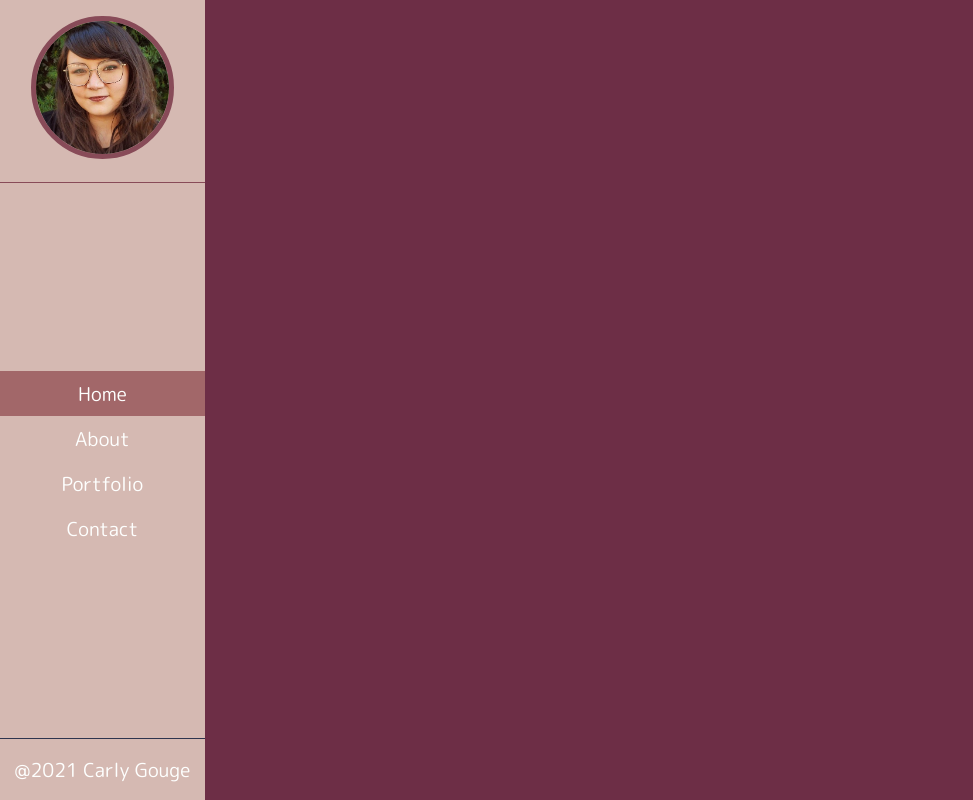
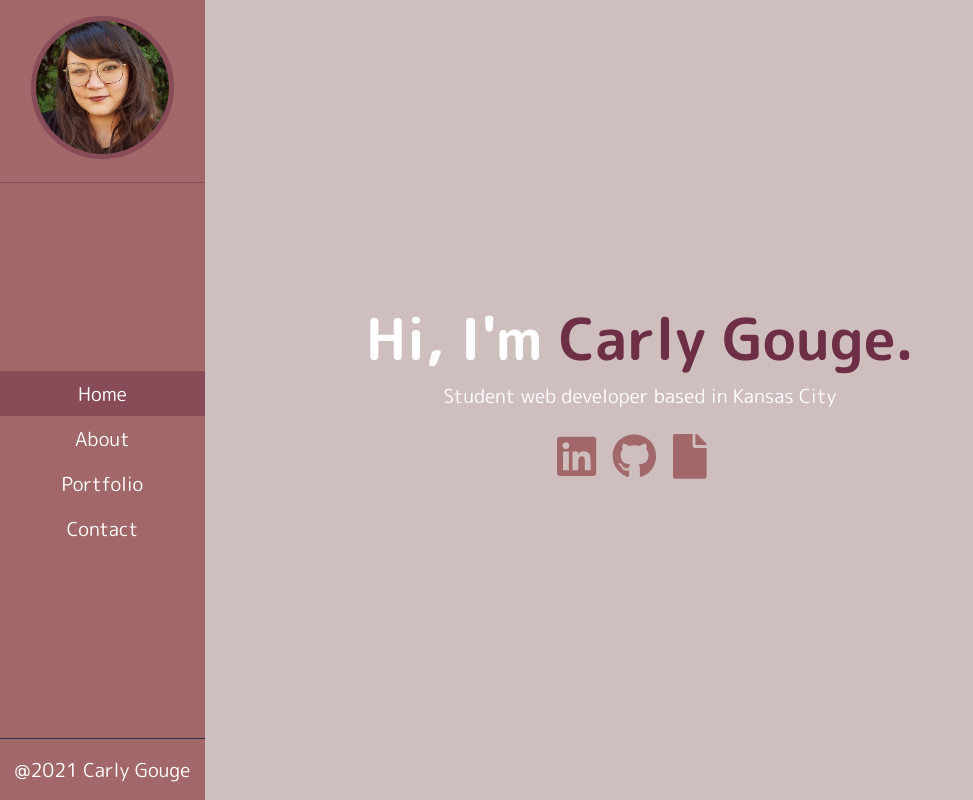
Before and after one commit to cgouge93/React-Portfolio, a React (Create React App) app: page / in a window 1280 px wide. Shown: the whole page, without its empty margins (0-973 px from the left). Built offline with nearby package versions, Linux system fonts and the light colour scheme.

Commit message:
Added social links to main page

```diff
--- a/src/App.js
+++ b/src/App.js
@@ -1,5 +1,8 @@
 import "./App.scss";
 import Navbar from "./components/Navbar"
+import HomePage from "./pages/HomePage";
+import AboutPage from "./pages/AboutPage";
+import {Switch, Route} from "react-router-dom";
 
 function App() {
   return (
@@ -7,7 +10,18 @@ function App() {
      <div className="sidebar">
        <Navbar />
      </div>
-     <div className="main-content"></div>
+     <div className="main-content">
+       <div className="content">
+        <Switch>
+          <Route path="/" exact>
+            <HomePage />
+          </Route>
+          <Route path="/about" exact>
+            <AboutPage />
+          </Route>
+        </Switch>
+       </div>
+     </div>
     </div>
   );
 }
--- a/src/App.scss
+++ b/src/App.scss
@@ -1,5 +1,6 @@
 @import "./styles/layout";
 @import "./styles/navbar";
+@import "./styles/typography";
 
 *{
     padding: 0;
@@ -8,7 +9,7 @@
 }
 
 body{
-    color: #FEFFFE;
+    color: #FFFFFF;
     font-family: 'M PLUS Rounded 1c', sans-serif;
     font-size: 1.2rem;
 }
--- /dev/null
+++ b/src/pages/AboutPage.js
@@ -0,0 +1,11 @@
+import React from 'react'
+
+function AboutPage()  {
+    return (
+        <div className="AboutPage">
+            <h1>About Me</h1>
+        </div>
+    )
+}
+
+export default AboutPage;
--- a/src/pages/HomePage.js
+++ b/src/pages/HomePage.js
@@ -1,9 +1,32 @@
 import React from "react"
+import {faLinkedin} from "@fortawesome/free-brands-svg-icons";
+import {faGithub} from '@fortawesome/free-brands-svg-icons';
+import {faFile} from '@fortawesome/free-solid-svg-icons';
+import { FontAwesomeIcon } from '@fortawesome/react-fontawesome';
 
 function HomePage() {
     return (
-        <div>
-            <h1>Carly Gouge</h1>
+        <div className="HomePage">
+            <header className="hero">
+                <h1 className="hero-text">
+                    Hi, I'm
+                    <span> Carly Gouge.</span>
+                </h1>
+                <p className="h-sub-text">
+                Student web developer based in Kansas City
+                </p>
+            </header>
+            <div className="icons">
+                    <a target="_blank" href="https://www.linkedin.com/in/carly-gouge-570a001b9/" className="icon-holder">
+                        <FontAwesomeIcon icon={faLinkedin} className="icon li" />
+                    </a>
+                    <a target="_blank" href="https://www.github.com/cgouge93" className="icon-holder">
+                        <FontAwesomeIcon icon={faGithub} className="icon gh" />
+                    </a>
+                    <a target="_blank" href="https://drive.google.com/file/d/1E32G3HB63SPELKBvSTiK7cFDHvvKRLYH/view" className="icon-holder">
+                        <FontAwesomeIcon icon={faFile} className="icon res"/>
+                    </a>
+                </div>
         </div>
     )
 }
--- a/src/styles/_layout.scss
+++ b/src/styles/_layout.scss
@@ -2,14 +2,16 @@
     .sidebar {
         width: 16%;
         height: 100vh;
-        background-color: #D5B9B2;
+        background-color: #A26769;
         position: fixed;
     }
 
     .main-content {
         width: 84%;
         margin-left: 16%;
-        background-color: #6D2E46;
+        background-color: #CEBEBE;
         min-height: 100vh;
+        display: grid;
+
     }
 }
--- a/src/styles/_navbar.scss
+++ b/src/styles/_navbar.scss
@@ -43,7 +43,7 @@
                         transform-origin: bottom;
                         transform: scale(0);
                         overflow-x: hidden;
-                        transition: transform .6s, .2s width .5s cubic-bezier(1,-0.16,.6,1.35);
+                        transition: transform .1s, .2s width .3s cubic-bezier(1,-0.16,.6,1.35);
                     }
 
                     &:hover::before{
@@ -66,5 +66,5 @@
 }
 
 .active{
-    background-color: #A26769;
+    background-color: #884B58;
 }
--- /dev/null
+++ b/src/styles/_typography.scss
@@ -0,0 +1,45 @@
+.HomePage{
+    position: absolute;
+    top: 50%;
+    left: 50%;
+    transform: translate(-50%, -50%);
+    width: 80%;
+}
+
+
+.hero-text{
+    color: white;
+    text-align: center;
+    font-size: 3.6rem;
+    span{
+        color: #6D2E46;
+    }
+}
+
+.h-sub-text{
+    text-align: center;
+}
+
+.icons{
+    display: flex;
+    align-items: center;
+    justify-content: center;
+    padding: 1.5rem 0;
+    .icon-holder{
+        margin-right: 1rem;
+        .icon{
+           font-size: 2.8rem;
+           color: #A26769;
+           transition: all .4s ease-in-out;
+        }
+        .li:hover{
+            color: #884B58;
+        }
+        .gh:hover{
+            color: #884B58;
+        }
+        .res:hover{
+            color: #884B58
+        }
+    }
+}
```
